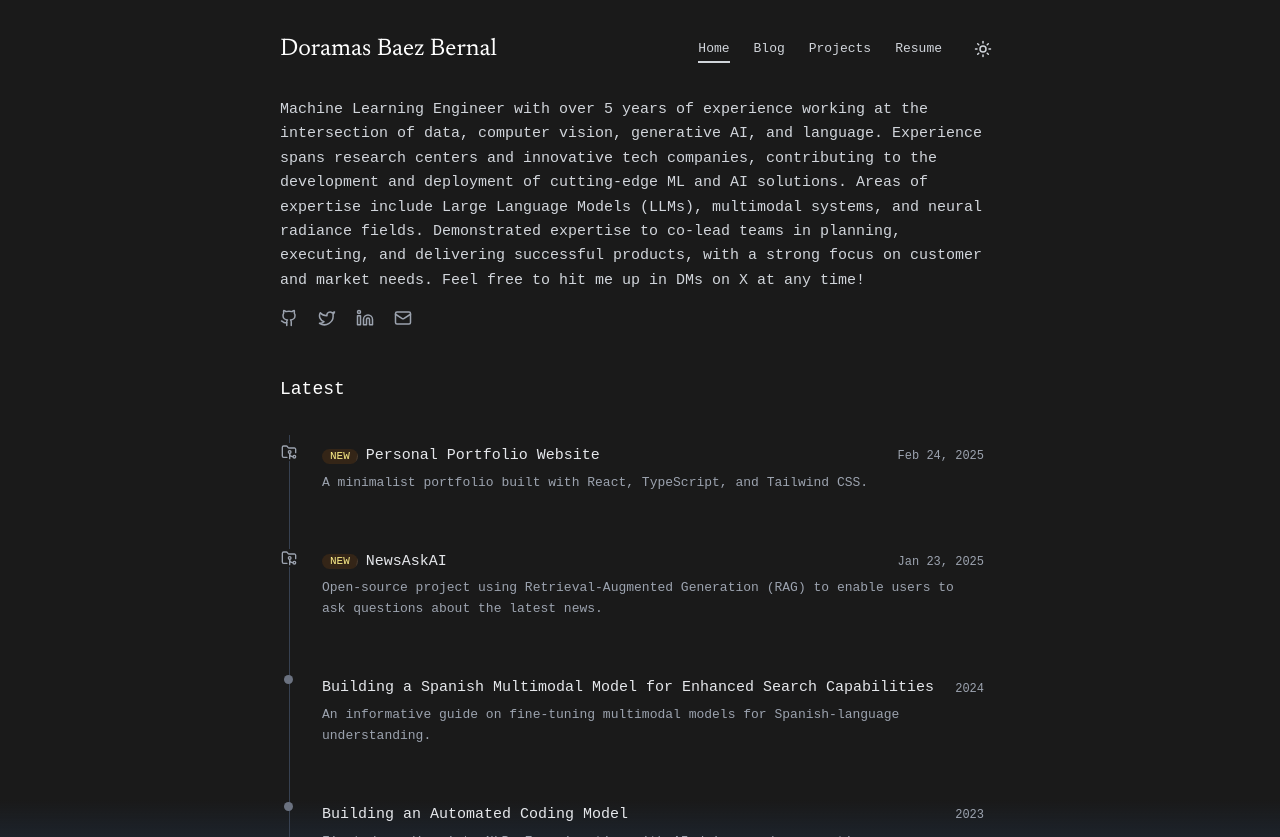
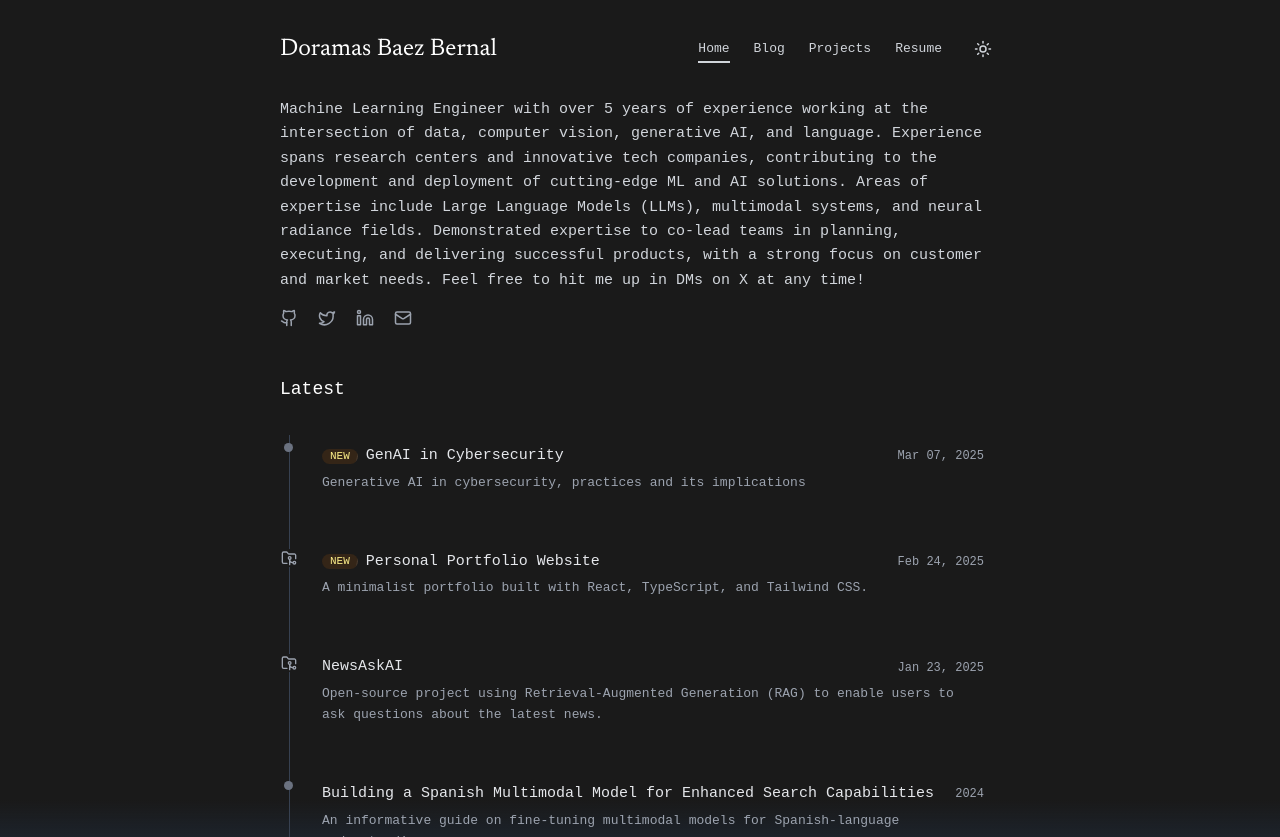
Before and after one commit to doramasma/doramasma.github.io, a React (Vite) app: page / in a window 1280 px wide. Built offline with nearby package versions, Linux system fonts and the light colour scheme; a web font is replaced by a local one.

Commit message:
Improved blogpost UX

```diff
--- a/src/pages/BlogPost.tsx
+++ b/src/pages/BlogPost.tsx
@@ -91,10 +91,12 @@ export function BlogPost() {
               [&>h1]:text-2xl [&>h1]:font-medium [&>h1]:mb-4
               [&>h2]:text-xl [&>h2]:font-medium [&>h2]:mb-4
               [&>h3]:text-lg [&>h3]:font-medium [&>h3]:mb-3
-              [&>ul]:mb-6 [&>ul]:list-disc [&>ul]:pl-6
-              [&>ol]:mb-6 [&>ol]:list-decimal [&>ol]:pl-6
+              [&>ul]:mb-6 [&>ul]:list-disc [&>ul]:pl-6 [&>ul>li>ul]:list-disc [&>ul>li>ul]:ml-6
+              [&>ol]:mb-6 [&>ol]:list-decimal [&>ol]:pl-6 [&>ol>li>ol]:list-decimal [&>ol>li>ol]:ml-6
               [&>li]:mb-2
-              [&>blockquote]:border-l-4 [&>blockquote]:border-gray-200 [&>blockquote]:dark:border-gray-700 [&>blockquote]:pl-4 [&>blockquote]:italic [&>blockquote]:mb-6"
+              [&>blockquote]:border-l-4 [&>blockquote]:border-gray-200 [&>blockquote]:dark:border-gray-700 [&>blockquote]:pl-4 [&>blockquote]:italic [&>blockquote]:mb-6
+              [&>pre]:bg-gray-100 [&>pre]:text-sm [&>pre]:p-4 [&>pre]:rounded-md [&>pre]:overflow-x-auto
+              [&>code]:bg-gray-200 [&>code]:text-red-600 [&>code]:dark:text-red-400 [&>code]:px-1 [&>code]:rounded"
             dangerouslySetInnerHTML={{ __html: post.content }}
           />
         </article>
@@ -102,3 +104,9 @@ export function BlogPost() {
     </div>
   );
 }
+
+
+
+// [&>blockquote]:border-l-4 [&>blockquote]:border-gray-200 [&>blockquote]:dark:border-gray-700 [&>blockquote]:pl-4 [&>blockquote]:italic [&>blockquote]:mb-6
+// [&>pre]:bg-gray-100 [&>pre]:dark:bg-gray-800 [&>pre]:text-sm [&>pre]:p-4 [&>pre]:rounded-md [&>pre]:overflow-x-auto
+// [&>code]:bg-gray-200 [&>code]:dark:bg-gray-700 [&>code]:text-red-600 [&>code]:dark:text-red-400 [&>code]:px-1 [&>code]:rounded"
--- a/src/pages/Home.tsx
+++ b/src/pages/Home.tsx
@@ -6,6 +6,14 @@ import { Timeline } from '../components/Timeline';
 
 export function Home() {
   const timelineItems: TimelineItem[] = [
+    {
+      type: 'blog',
+      title: 'GenAI in Cybersecurity',
+      date: 'Mar 07, 2025',
+      description: 'Generative AI in cybersecurity, practices and its implications',
+      link: '/blog/GenAI&Cybersecurity',
+      isNew: true
+    },
     {
       type: 'project',
       title: 'Personal Portfolio Website',
@@ -20,7 +28,7 @@ export function Home() {
       date: 'Jan 23, 2025',
       description: 'Open-source project using Retrieval-Augmented Generation (RAG) to enable users to ask questions about the latest news.',
       link: 'https://github.com/doramasma/NewsAskAI',
-      isNew: true
+      isNew: false
     },
     {
       type: 'blog',
```
